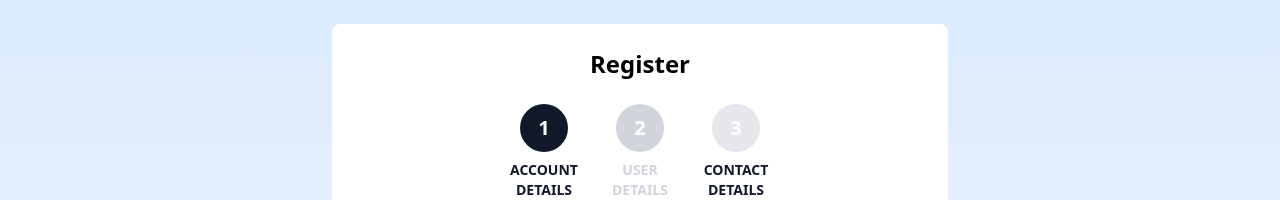
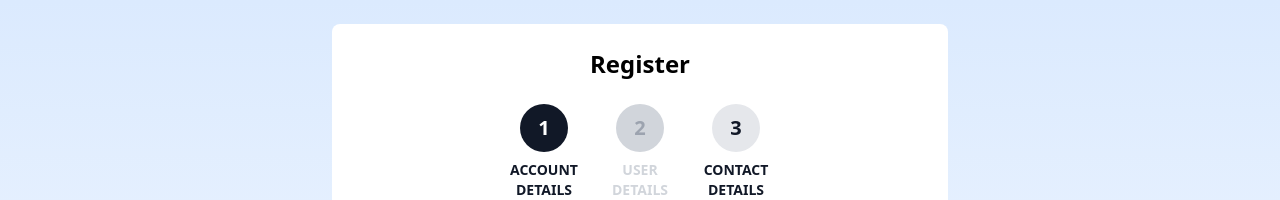
Before and after one commit to st-rkalinov/registerform-nextjs, a Next.js app: page /register in a window 1280 px wide. Shown: the top 200 px of the page. Built offline with nearby package versions, Linux system fonts and the light colour scheme.

Commit message:
add test to check if step component is rendered with correct color of the number of the step, depending on the status of the step

```diff
--- a/src/components/RegistrationSteps/Step/Step.tsx
+++ b/src/components/RegistrationSteps/Step/Step.tsx
@@ -30,15 +30,30 @@
         default:
             return "";
     }
-}
+};
+
+const getStepNumberTextCssColorClass = (status: RegistrationStepStatus) => {
+    switch (status) {
+        case RegistrationStepStatus.inProgress:
+            return "text-white";
+        case RegistrationStepStatus.disabled:
+            return "text-gray-400";
+        case RegistrationStepStatus.valid:
+        case RegistrationStepStatus.invalid:
+            return "text-gray-900";
+        default:
+            return "";
+    }
+};
 
 const Step: React.FC<IProps> = (props) => {
     const backgroundCssColor = getBackgroundCssColor(props.status);
     const textCssColor = props.status === RegistrationStepStatus.disabled ? "text-gray-300" : "text-gray-900";
+    const stepNumberCssColor = getStepNumberTextCssColorClass(props.status);
 
     return (
         <div className="flex-col justify-center items-center w-24">
-            <div className={`rounded-full flex items-center justify-center h-12 w-12 text-white font-bold text-xl mx-auto ${backgroundCssColor}`}>
+            <div className={`rounded-full flex items-center justify-center h-12 w-12 font-bold text-xl mx-auto ${backgroundCssColor} ${stepNumberCssColor}`}>
                 {props.stepNumber}
             </div>
             <p className={`text-center break-words font-semibold text-sm p-2 ${textCssColor}`}>{props.text}</p>
```
Also changed, not shown: 1 other file (tests, documents, lock files or other folders).
